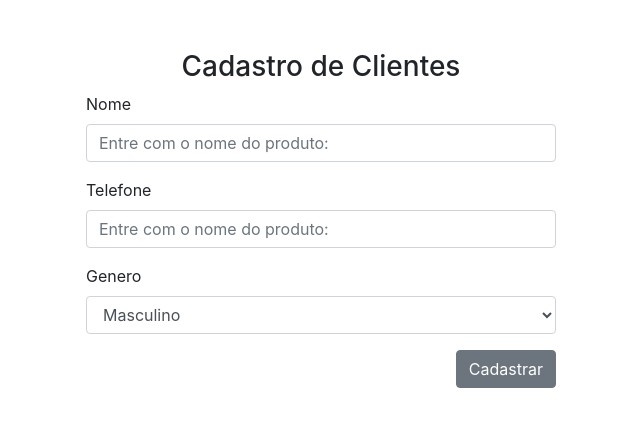
After one commit to daos12/formularioAlunosSenac, a PHP site: page /formularioCliente.html in a window 1280 px wide. The commit adds this page. Shown: the top 427 px of the page, without its empty margins (319-959 px from the left). Run offline with PHP 8.4, Linux system fonts and the light colour scheme.

Commit message:
Adição cadastro cliente e menu principal

```diff
--- /dev/null
+++ b/formularioCliente.html
@@ -0,0 +1,43 @@
+<!DOCTYPE html>
+<html lang="pt-br">
+
+<head>
+    <meta charset="UTF-8">
+    <meta http-equiv="X-UA-Compatible" content="IE=edge">
+    <meta name="viewport" content="width=device-width, initial-scale=1.0">
+    <link rel="stylesheet" href="https://stackpath.bootstrapcdn.com/bootstrap/4.1.3/css/bootstrap.min.css" integrity="sha384-MCw98/SFnGE8fJT3GXwEOngsV7Zt27NXFoaoApmYm81iuXoPkFOJwJ8ERdknLPMO" crossorigin="anonymous">
+    <link rel="stylesheet" href="css/style.css">
+    <title>Formulário de Produtos</title>
+</head>
+
+<body>
+    <section>
+        <div class="container tamanhoFormulario">
+            <form action="inserirCliente.php" method="POST">
+                <h3 style="text-align: center">Cadastro de Clientes</h3>
+                <div class="form-group">
+                    <label>Nome</label>
+                    <input type="text" class="form-control" name="nomeProduto" placeholder="Entre com o nome do produto:" required>
+                </div>
+
+                <div class="form-group">
+                    <label>Telefone</label>
+                    <input type="tel" class="form-control" name="nomeProduto" placeholder="Entre com o nome do produto:" required>
+                </div>
+                <div class="form-group">
+                    <label>Genero</label>
+                    <select class="form-control" name="catProduto">
+                        <option>Masculino</option>
+                        <option>Feminino</option>
+                        <option>Outros</option>
+                    </select>
+                </div>
+
+                <div class="botao">
+                    <button type="submit" class="btn btn-secondary botao">Cadastrar</button>
+                </div>
+            </form>
+        </div>
+    </section>
+</body>
+</html>
```
Also changed, not shown: index.html (added, +28 -0 lines), inserirProduto.php (+10 -0 lines), formularioProduto.html (renamed from index.php).
